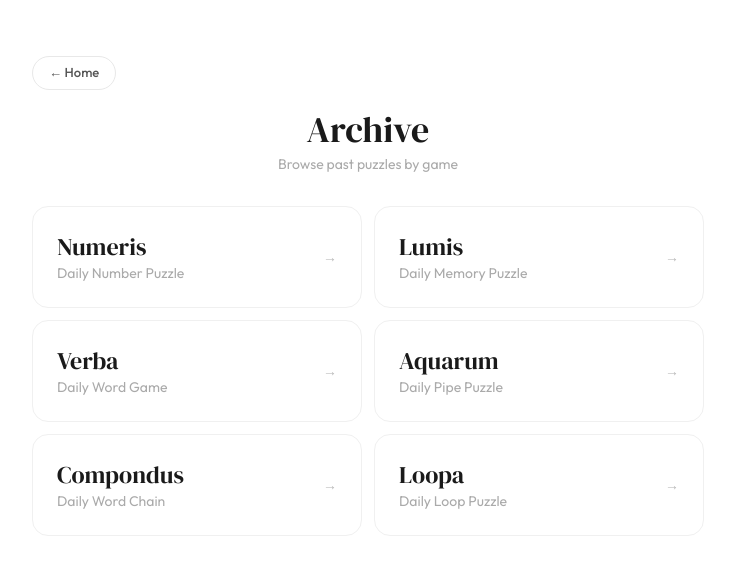
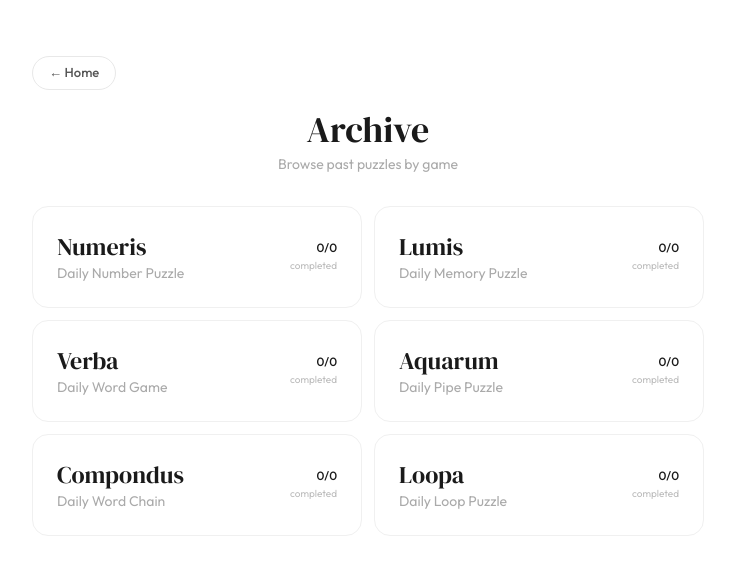
Before and after one commit to cbolson22/Compound-Games-Public, a Next.js app: page /archive in a window 1280 px wide. Shown: the top 574 px of the page, without its empty margins (272-1007 px from the left). Built offline with nearby package versions, Linux system fonts and the light colour scheme; no server answers; the database is empty.

Commit message:
Archive number completed; home page color and placement improvements

```diff
--- a/app/HomeContent.tsx
+++ b/app/HomeContent.tsx
@@ -95,7 +95,7 @@ export default function HomeContent() {
         <div className="flex flex-col items-center gap-1">
           <h1 className="font-serif text-5xl text-center">Compound Games</h1>
           <p className="text-sm text-[#aaa] text-center pt-1">
-            Six daily puzzles · resets at midnight
+            Six daily puzzles · resets at midnight CT
           </p>
           {today && (
             <p className="text-[0.65rem] text-[#c5bcbc] uppercase tracking-widest mt-1">
@@ -146,7 +146,7 @@ export default function HomeContent() {
             className="w-full flex items-center justify-between px-6 py-4 rounded-2xl bg-[#eef4fb] hover:bg-[#e4edf7] transition-colors border border-[#cfe0f5]"
           >
             <div className="flex flex-col gap-0.5">
-              <span className="text-sm font-medium text-[#1a1a1a]">Browse past puzzles</span>
+              <span className="text-sm font-medium text-[#1a1a1a]">🧩 Browse past puzzles</span>
               <span className="text-xs text-[#6a90b8]">Play any archived puzzle</span>
             </div>
             <span className="text-[#6a90b8] text-sm">→</span>
@@ -155,13 +155,13 @@ export default function HomeContent() {
             href="https://buymeacoffee.com/compoundgames"
             target="_blank"
             rel="noopener noreferrer"
-            className="w-full flex items-center justify-between px-6 py-4 rounded-2xl bg-[#fdf8e1] hover:bg-[#faf2cc] transition-colors border border-[#f0e68c]"
+            className="w-full flex items-center justify-between px-6 py-4 rounded-2xl bg-[#f0faf4] hover:bg-[#e6f5ec] transition-colors border border-[#c3e6d0]"
           >
             <div className="flex flex-col gap-0.5">
-              <span className="text-sm font-medium text-[#1a1a1a]">Support this project</span>
-              <span className="text-xs text-[#a08c30]">Buy me a coffee ☕</span>
+              <span className="text-sm font-medium text-[#1a1a1a]">☕ Support this project</span>
+              <span className="text-xs text-[#5a9e72]">Any support is appreciated!</span>
             </div>
-            <span className="text-[#a08c30] text-sm">→</span>
+            <span className="text-[#5a9e72] text-sm">→</span>
           </a>
         </div>
 
--- /dev/null
+++ b/app/archive/ArchiveIndexClient.tsx
@@ -0,0 +1,11 @@
+'use client'
+
+import dynamic from 'next/dynamic'
+import type { ComponentProps } from 'react'
+import type ArchiveIndexContentType from './ArchiveIndexContent'
+
+const ArchiveIndexContent = dynamic(() => import('./ArchiveIndexContent'), { ssr: false })
+
+export default function ArchiveIndexClient(props: ComponentProps<typeof ArchiveIndexContentType>) {
+  return <ArchiveIndexContent {...props} />
+}
--- /dev/null
+++ b/app/archive/ArchiveIndexContent.tsx
@@ -0,0 +1,51 @@
+'use client'
+
+import { useState } from 'react'
+import Link from 'next/link'
+import { hasPlayedArchive } from '@/lib/localStorage'
+
+type Game = { key: string; name: string; desc: string }
+
+export default function ArchiveIndexContent({
+  games,
+  gameDates,
+}: {
+  games: readonly Game[]
+  gameDates: Record<string, string[]>
+}) {
+  const [completedMap] = useState(() => {
+    const map: Record<string, number> = {}
+    for (const { key } of games) {
+      const dates = gameDates[key] ?? []
+      map[key] = dates.filter(d => hasPlayedArchive(key, d)).length
+    }
+    return map
+  })
+
+  return (
+    <div className="w-full grid grid-cols-1 md:grid-cols-2 gap-3">
+      {games.map(g => {
+        const total = gameDates[g.key]?.length ?? 0
+        const completed = completedMap[g.key] ?? 0
+        return (
+          <Link
+            key={g.key}
+            href={`/archive/${g.key}`}
+            className="flex items-center gap-3 px-6 py-6 border border-[#f0f0f0] rounded-2xl hover:border-[#ddd] transition-colors bg-white"
+          >
+            <div className="flex-1">
+              <div className="font-serif text-2xl">{g.name}</div>
+              <div className="text-sm text-[#aaa]">{g.desc}</div>
+            </div>
+            <div className="flex items-center gap-2">
+              <div className="flex flex-col items-end gap-0.5">
+                <span className="text-xs font-medium text-[#1a1a1a]">{completed}/{total}</span>
+                <span className="text-[10px] text-[#bbb]">completed</span>
+              </div>
+            </div>
+          </Link>
+        )
+      })}
+    </div>
+  )
+}
--- a/app/archive/page.tsx
+++ b/app/archive/page.tsx
@@ -1,5 +1,10 @@
 import type { Metadata } from 'next'
 import Link from 'next/link'
+import { supabase } from '@/lib/supabase'
+import { getTodaysCT } from '@/lib/dates'
+import ArchiveIndexClient from './ArchiveIndexClient'
+
+export const dynamic = 'force-dynamic'
 
 export const metadata: Metadata = {
   title: 'Archive — Compound Games',
@@ -14,7 +19,20 @@ const GAMES = [
   { key: 'loopa', name: 'Loopa', desc: 'Daily Loop Puzzle' },
 ] as const
 
-export default function ArchivePage() {
+export default async function ArchivePage() {
+  const today = getTodaysCT()
+  const { data } = await supabase
+    .from('daily_puzzles')
+    .select('game, puzzle_date')
+    .lt('puzzle_date', today)
+
+  const gameDates: Record<string, string[]> = {}
+  for (const row of data ?? []) {
+    const g = row.game as string
+    if (!gameDates[g]) gameDates[g] = []
+    gameDates[g].push(row.puzzle_date as string)
+  }
+
   return (
     <main className="min-h-screen flex flex-col items-center p-6 pb-16">
       <div className="w-full max-w-sm md:max-w-2xl flex flex-col gap-8 mt-8">
@@ -28,21 +46,7 @@ export default function ArchivePage() {
           <p className="text-sm text-[#aaa] text-center">Browse past puzzles by game</p>
         </div>
 
-        <div className="w-full grid grid-cols-1 md:grid-cols-2 gap-3">
-          {GAMES.map(g => (
-            <Link
-              key={g.key}
-              href={`/archive/${g.key}`}
-              className="flex items-center gap-3 px-6 py-6 border border-[#f0f0f0] rounded-2xl hover:border-[#ddd] transition-colors bg-white"
-            >
-              <div className="flex-1">
-                <div className="font-serif text-2xl">{g.name}</div>
-                <div className="text-sm text-[#aaa]">{g.desc}</div>
-              </div>
-              <span className="text-[#bbb] text-sm">→</span>
-            </Link>
-          ))}
-        </div>
+        <ArchiveIndexClient games={GAMES} gameDates={gameDates} />
       </div>
     </main>
   )
```
